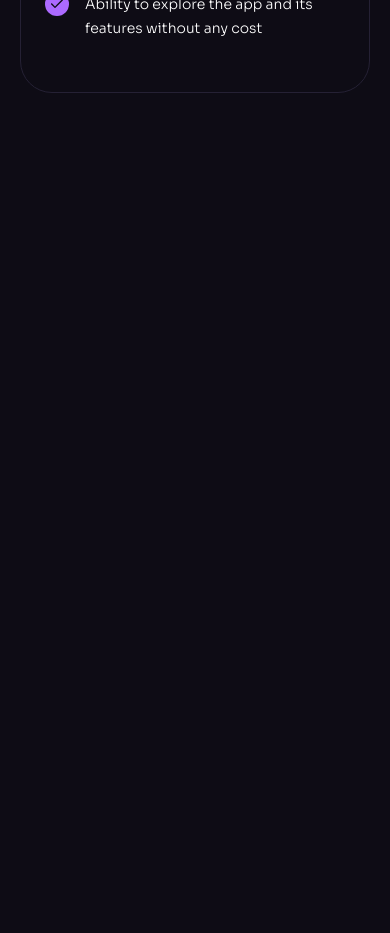
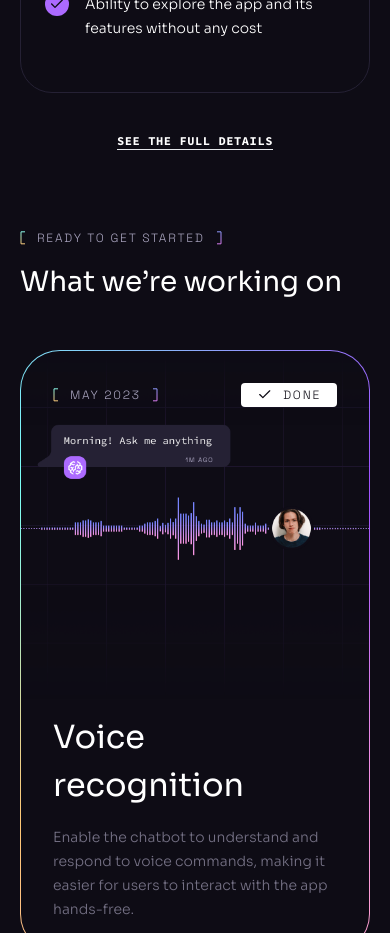
Before and after one commit to TheMalikBasit/Brainwave-Web, a React (Vite) app: page / in a window 390 px wide. Shown: the part 9140-10073 px from the top of the page. Before the commit the page ends 9273 px from the top, so only its background shows below. Built offline with nearby package versions, Linux system fonts and the light colour scheme.

Commit message:
Roadmap section completed

```diff
--- a/src/App.jsx
+++ b/src/App.jsx
@@ -3,6 +3,7 @@ import Advantages from "./components/Advantages";
 import Benefits from "./components/Benefits";
 import Button from "./components/Button";
 import Collaboration from "./components/Collaboration";
+import Functionalities from "./components/Functionalities";
 import Header from "./components/Header";
 import Hero from "./components/Hero";
 import Payment from "./components/Payment";
@@ -16,6 +17,7 @@ const App = () => {
         <Collaboration />
         <Advantages />
         <Payment />
+        <Functionalities />
       </div>
       <ButtonGradient />
     </>
--- /dev/null
+++ b/src/components/Functionalities.jsx
@@ -0,0 +1,71 @@
+import Heading from "./Heading";
+import Section from "./Section";
+import { roadmap } from "../constants";
+import { check2, grid, loading1 } from "../assets";
+import TagLine from "./Tagline";
+
+const Functionalities = () => {
+  return (
+    <Section className="overflow-hidden" id="roadmap">
+      <div className="container md:pb-10">
+        <Heading tag="Ready to get started" title="What we’re working on" />
+        <div className="relative grid gap-6 md:grid-cols-2 md:gap-4 md:pb-[7rem]">
+          {roadmap.map((item) => {
+            const status = item.status === "done" ? "Done" : "In Progress";
+
+            return (
+              <div
+                className={`md:flex even:md:translate-y-[7rem] p-0.25 rounded-[2.5rem] ${
+                  item.colorful ? "bg-conic-gradient" : "bg-n-6"
+                }`}
+                key={item.id}
+              >
+                <div className="relative p-8 bg-n-8 rounded-[2.4375rem] overflow-hidden xl:p-15">
+                  <div className="absolute top-0 left-0 max-w-full">
+                    <img
+                      className="w-full"
+                      src={grid}
+                      width={550}
+                      height={550}
+                      alt="Grid"
+                    />
+                  </div>
+                  <div className="relative z-1">
+                    <div className="flex items-center justify-between max-w-[27rem] mb-8 md:mb-20">
+                      <TagLine>{item.date}</TagLine>
+
+                      <div className="flex items-center px-4 py-1 bg-n-1 rounded text-n-8">
+                        <img
+                          className="mr-2.5"
+                          src={item.status === "done" ? check2 : loading1}
+                          width={16}
+                          height={16}
+                          alt={status}
+                        />
+                        <div className="tagline">{status}</div>
+                      </div>
+                    </div>
+
+                    <div className="mb-10 -my-10 -mx-15">
+                      <img
+                        className="w-full"
+                        src={item.imageUrl}
+                        width={628}
+                        height={426}
+                        alt={item.title}
+                      />
+                    </div>
+                    <h4 className="h4 mb-4">{item.title}</h4>
+                    <p className="body-2 text-n-4">{item.text}</p>
+                  </div>
+                </div>
+              </div>
+            );
+          })}
+        </div>
+      </div>
+    </Section>
+  );
+};
+
+export default Functionalities;
--- a/src/components/Payment.jsx
+++ b/src/components/Payment.jsx
@@ -55,6 +55,14 @@ const Payment = () => {
           <LeftLine />
           <RightLine />
         </div>
+        <div className="flex justify-center mt-10">
+          <a
+            className="text-xs font-code font-bold tracking-wider uppercase border-b"
+            href="/pricing"
+          >
+            See the full details
+          </a>
+        </div>
       </div>
     </Section>
   );
--- a/src/components/PaymentLists.jsx
+++ b/src/components/PaymentLists.jsx
@@ -27,7 +27,7 @@ const PaymentLists = () => {
 
           <Button
             className="mb-4 w-full"
-            href={item.price ? "/Pricing" : "mailto:probasit03@gmail.com"}
+            href={item.price ? "/pricing" : "mailto:probasit03@gmail.com"}
             white={!!item.price}
           >
             {item.price ? "Get Started" : "Contact Us"}
```
